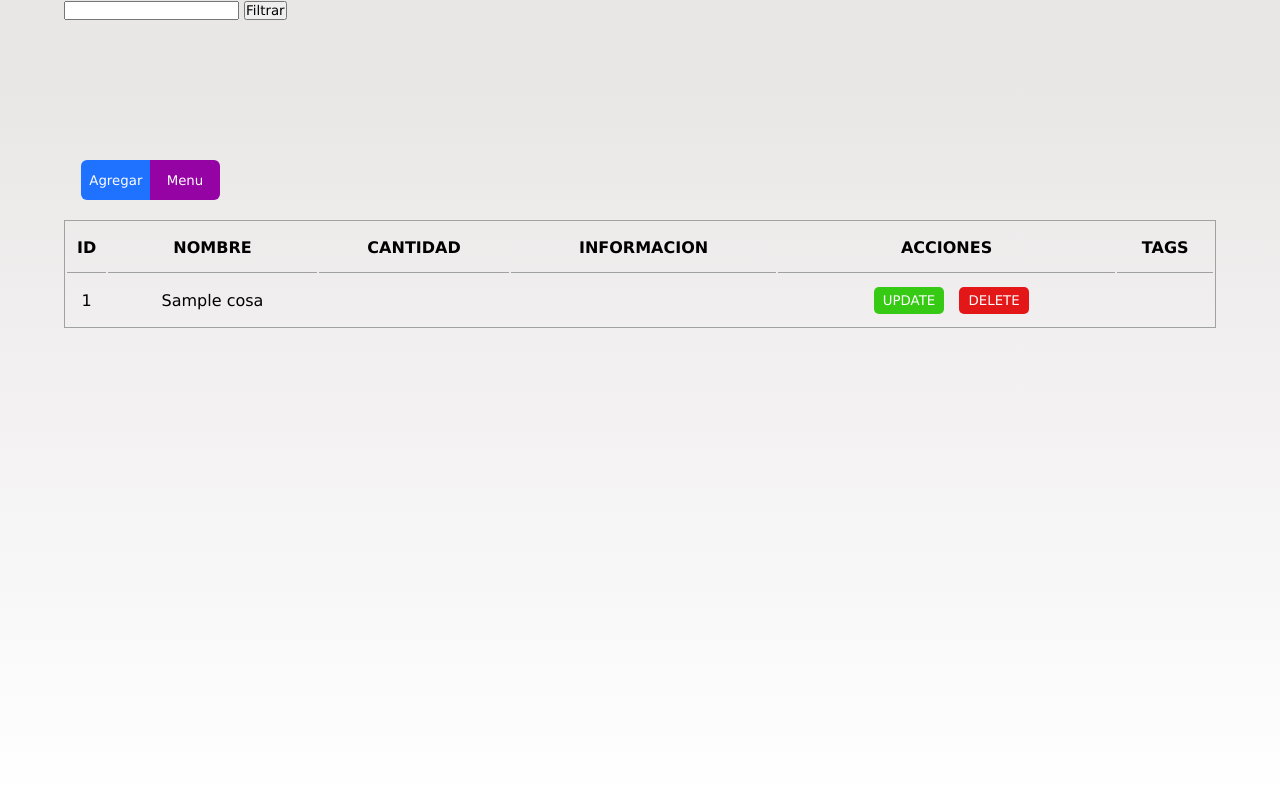
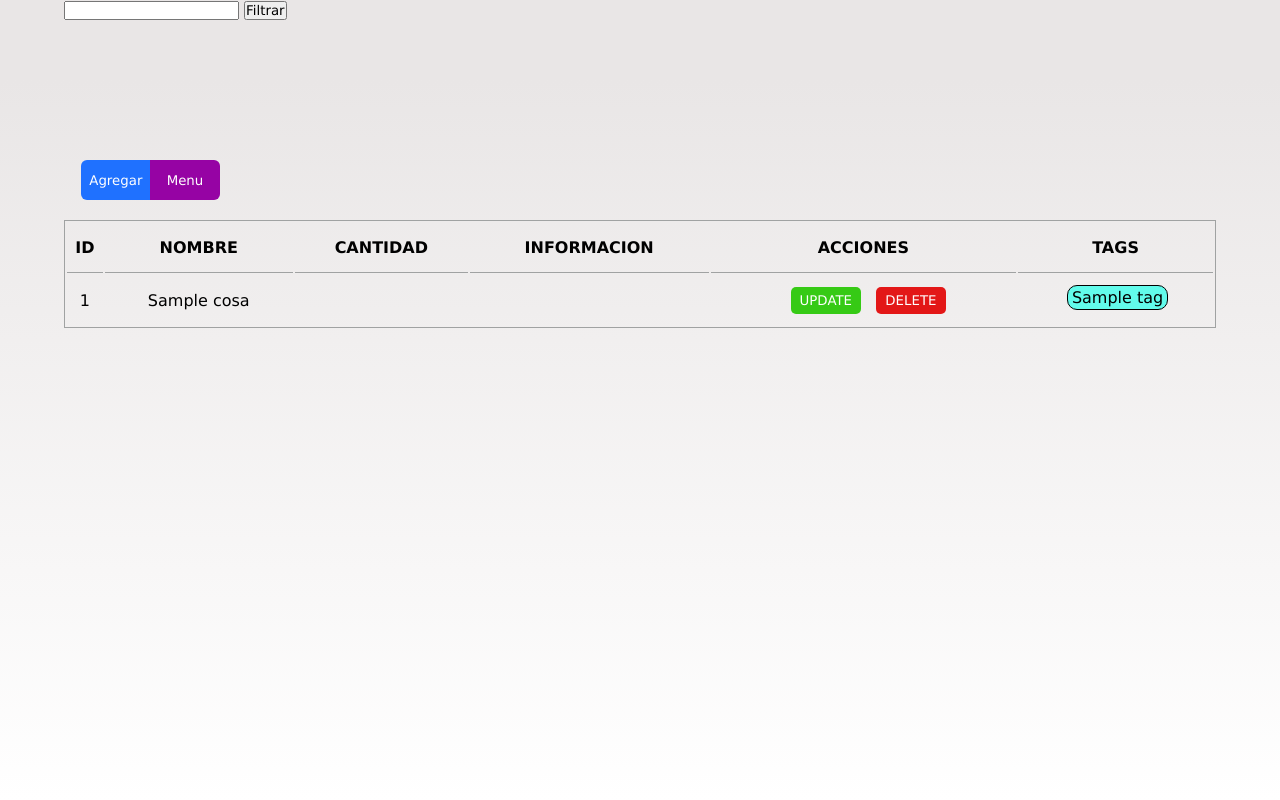
Before and after one commit to AlexLimaValle/capacitacion-mlimavalle, a CodeIgniter app: page /database/tabla in a window 1280 px wide. Run offline with CodeIgniter, Linux system fonts and the light colour scheme; tables that the repository leaves empty or names only in its code hold one stand-in row (values such as "Sample post"); data that the repository does not hold is empty.

Commit message:
mas mejoras

```diff
--- a/application/controllers/control/Edit.php
+++ b/application/controllers/control/Edit.php
@@ -39,6 +39,7 @@ class Edit extends CI_Controller {
     }
 
     public function borrar($id){
+		$this->Delete->deleteAllTags($id);
         $this->Delete->delete($id);
         redirect(base_url('tabla'));
     }
--- a/application/controllers/control/Table.php
+++ b/application/controllers/control/Table.php
@@ -6,11 +6,34 @@ class Table extends CI_Controller {
 	public function __construct(){
 		parent::__construct();
 		$this->load->model("data/Informacion");
+		$this->load->model("data/Tags");
+		$this->load->helper('color_random');
 	}
 
 	public function index()
 	{
-		$datos = array('datos'=>$this->Informacion->tabla());
+		$var_cosas = $this->Informacion->tabla();
+		$var_tags = $this->Tags->getAllTags();
+		$array_definit = [];
+
+
+		foreach($var_cosas as $cosa){
+			$array_new = [
+				'id'=>$cosa->id,
+				'nombre'=>$cosa->nombre,
+				'cantidad'=>$cosa->cantidad,
+				'informacion'=>$cosa->informacion,
+				'tags'=>[]
+			];
+			foreach($var_tags as $tags){
+				if($cosa->id == $tags->id){
+					array_push($array_new['tags'],$tags->nombre);
+				}
+			}
+			array_push($array_definit,$array_new);
+		}
+
+		$datos = array('datos'=>$array_definit);
 		$this->load->view('user/List',$datos);
 	}
 }
--- a/application/models/data/Delete.php
+++ b/application/models/data/Delete.php
@@ -8,6 +8,11 @@
             $this->db->delete('cosas');
         }
 
+        public function deleteAllTags($id){
+            $this->db->where("id_cosas",$id);
+            $this->db->delete('tags_items');
+        }
+
     }
 
 ?>
--- a/application/models/data/Informacion.php
+++ b/application/models/data/Informacion.php
@@ -9,8 +9,6 @@
             return $query->result();
         }
 
-
-
     }
 
 ?>
--- a/application/models/data/Tags.php
+++ b/application/models/data/Tags.php
@@ -9,6 +9,16 @@
             return $tags->result();
         }
 
+        public function getAllTags(){
+            $query_tags = "
+            select c.id ,t.nombre
+            from cosas c
+            inner join tags_items ti on ti.id_cosas = c.id
+            inner join tags t on t.id = ti.id_tags ";
+            $result_tags = $this->db->query($query_tags);
+            return $result_tags->result();
+        }
+
     }
 
 ?>
--- a/application/views/user/List.php
+++ b/application/views/user/List.php
@@ -34,19 +34,23 @@
                 </tr>
                 <?php foreach($datos as $item):?>
                     <tr class="table__tr">
-                        <td class="table__td"><?= $item->id?></td>
-                        <td class="table__td"><?= $item->nombre?></td>
-                        <td class="table__td"><?= $item->cantidad?></td>
-                        <td class="table__td"><?= $item->informacion?></td>
+                        <td class="table__td"><?= $item['id'];?></td>
+                        <td class="table__td"><?= $item['nombre'];?></td>
+                        <td class="table__td"><?= $item['cantidad'];?></td>
+                        <td class="table__td"><?= $item['informacion'];?></td>
                         <td class="table__td">
-                            <a href="<?php base_url()?>update/<?= $item->id?>" class="table__a">
+                            <a href="<?php base_url()?>update/<?= $item['id']?>" class="table__a">
                                 <button class="table__button" type="button">UPDATE</button>
                             </a>
-                            <a href="<?php base_url()?>delete/<?= $item->id?>" class="table__a">
+                            <a href="<?php base_url()?>delete/<?= $item['id']?>" class="table__a">
                                 <button class="table__button table__button--background" type="button">DELETE</button>
                             </a>
                         </td>
-                        <td></td>
+                        <td class="table__td table__td--display">
+                            <?php foreach($item['tags'] as $tag):?>
+                                <div class="table__tags" style="background:<?=color();?>"><?= $tag;?></div>
+                            <?php endforeach;?>
+                        </td>
                     </tr>
                 <?php endforeach;?>
             </table>
--- a/css/style.css
+++ b/css/style.css
@@ -360,6 +360,23 @@
 
 }
 
+.container .tables .table .table__tr .table__td.table__td--display{
+    display: flex;
+    flex-flow: row wrap;
+    justify-content: center;
+}
+
+.container .tables .table .table__tr .table__td.table__td--display .table__tags{
+    display: inline-block;
+    width: auto;
+    height: auto;
+    margin-top: 10px;
+    margin-left: 4px;
+    border-radius: 10px;
+    padding: 2px 4px;
+    border: 1px solid #000;
+}
+
 .container .tables .table .table__tr .table__td .table__a{
     display: inline-block;
     width: 70px;
```
